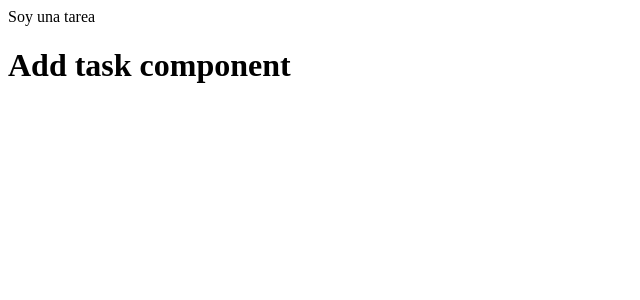
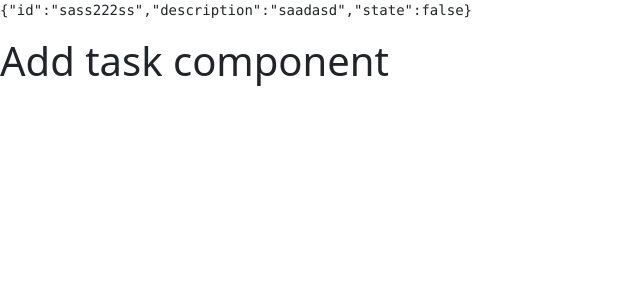
Before and after one commit to afonsecav88/todo-app-react, a React (Vite) app: page / in a window 1280 px wide. Shown: the top 300 px of the page, without its empty margins (0-640 px from the left). Built offline with nearby package versions, Linux system fonts and the light colour scheme.

Commit message:
add bootstrap

```diff
--- a/index.html
+++ b/index.html
@@ -4,6 +4,12 @@
     <meta charset="UTF-8" />
     <link rel="icon" type="image/svg+xml" href="/vite.svg" />
     <meta name="viewport" content="width=device-width, initial-scale=1.0" />
+    <link
+      href="https://cdn.jsdelivr.net/npm/bootstrap@5.0.2/dist/css/bootstrap.min.css"
+      rel="stylesheet"
+      integrity="sha384-EVSTQN3/azprG1Anm3QDgpJLIm9Nao0Yz1ztcQTwFspd3yD65VohhpuuCOmLASjC"
+      crossorigin="anonymous"
+    />
     <title>TodoApp React</title>
   </head>
   <body>
--- a/src/components/Task.tsx
+++ b/src/components/Task.tsx
@@ -1,3 +1,12 @@
+import { useContext } from 'react';
+import { TodoContext } from '../context/TodoContext';
+
 export const Task = () => {
-  return <div>Soy una tarea</div>;
+  const initialTask = useContext(TodoContext);
+  console.log(initialTask);
+  return (
+    <div>
+      <pre>{JSON.stringify(initialTask)} </pre>
+    </div>
+  );
 };
```
